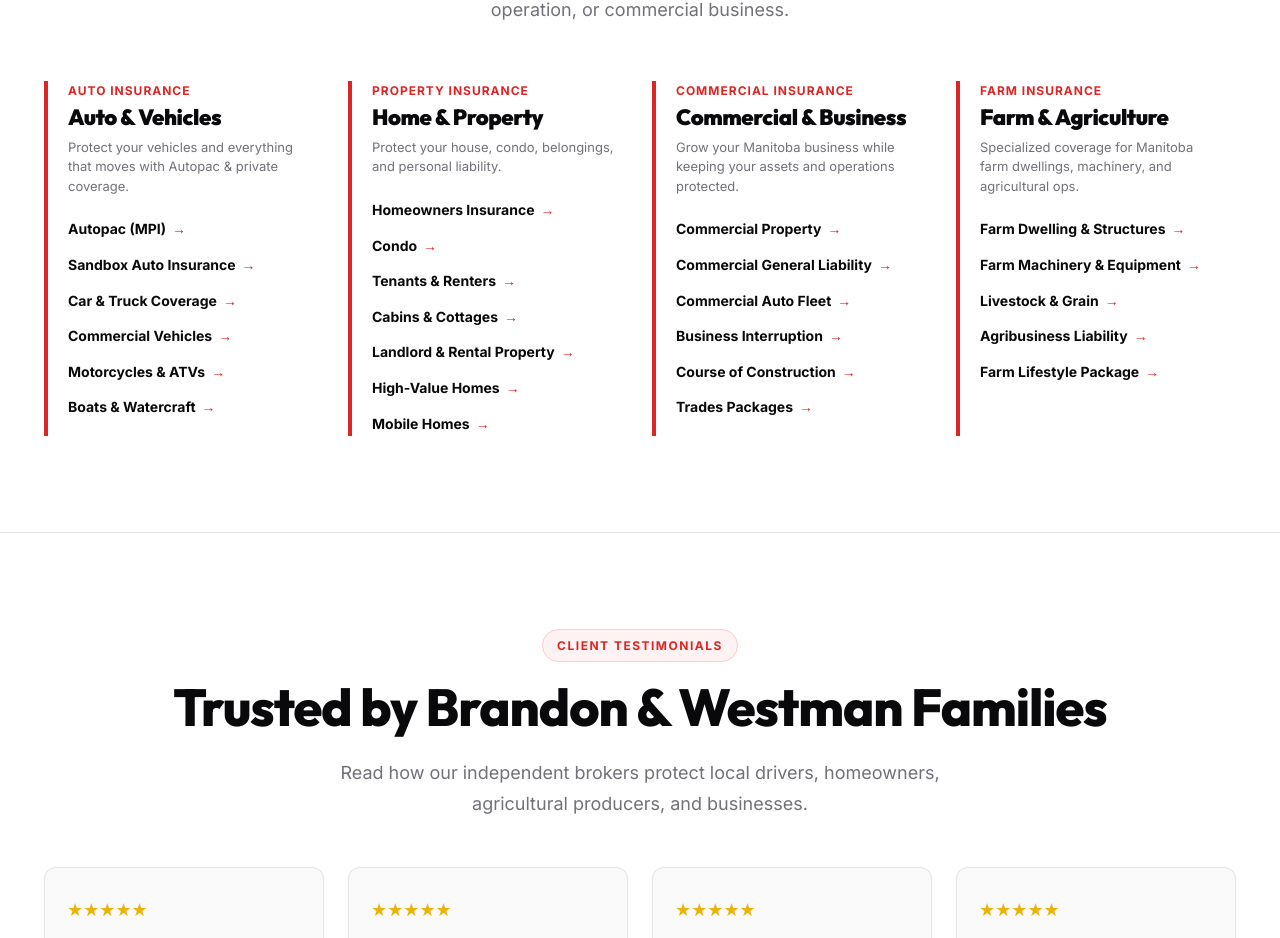
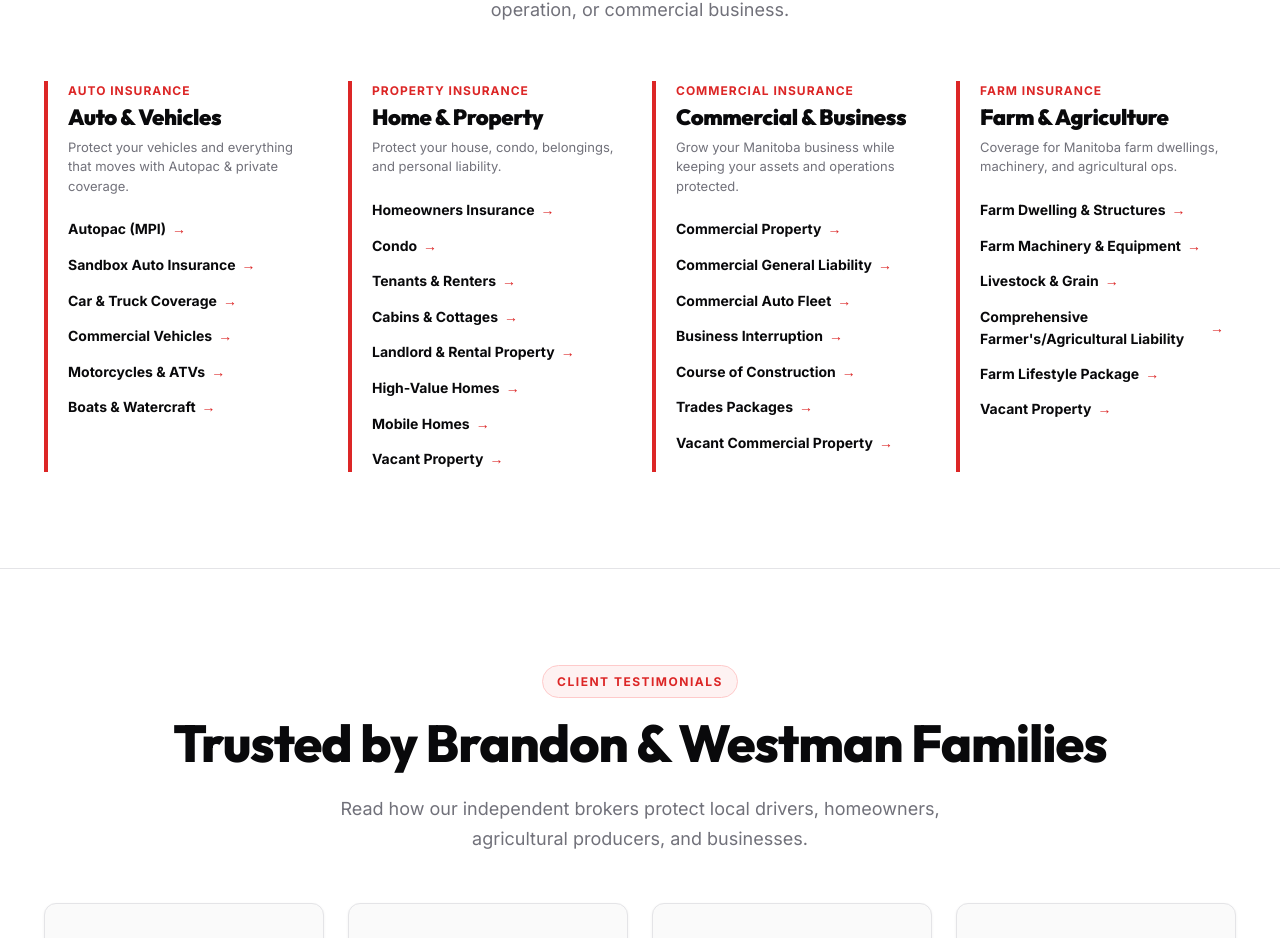
Before and after one commit to austinlmadeit/ficeks, a Next.js app: page / in a window 1280 px wide. Shown: the part 1489-2427 px from the top of the page. Built offline with nearby package versions, Linux system fonts and the light colour scheme.

Commit message:
Add Vacant Property variants to Home and Commercial options

```diff
--- a/app/page.js
+++ b/app/page.js
@@ -165,6 +165,7 @@
                   { name: 'Landlord & Rental Property', href: '/services/business-insurance' },
                   { name: 'High-Value Homes', href: '/services/home-insurance' },
                   { name: 'Mobile Homes', href: '/services/home-insurance' },
+                  { name: 'Vacant Property', href: '/services/home-insurance' },
                 ].map((item, idx) => (
                   <li key={idx}>
                     <Link href={item.href} style={{ fontSize: '14px', fontWeight: 700, color: '#09090b', display: 'inline-flex', alignItems: 'center', gap: '6px' }}>
@@ -196,6 +197,7 @@
                   { name: 'Business Interruption', href: '/services/business-insurance' },
                   { name: 'Course of Construction', href: '/services/business-insurance' },
                   { name: 'Trades Packages', href: '/services/business-insurance' },
+                  { name: 'Vacant Commercial Property', href: '/services/business-insurance' },
                 ].map((item, idx) => (
                   <li key={idx}>
                     <Link href={item.href} style={{ fontSize: '14px', fontWeight: 700, color: '#09090b', display: 'inline-flex', alignItems: 'center', gap: '6px' }}>
@@ -217,15 +219,16 @@
               </div>
               <h3 style={{ fontSize: '22px', fontWeight: 900, marginBottom: '8px' }}>Farm & Agriculture</h3>
               <p style={{ fontSize: '13px', color: '#71717a', lineHeight: 1.5, marginBottom: '20px' }}>
-                Specialized coverage for Manitoba farm dwellings, machinery, and agricultural ops.
+                Coverage for Manitoba farm dwellings, machinery, and agricultural ops.
               </p>
               <ul style={{ display: 'flex', flexDirection: 'column', gap: '10px' }}>
                 {[
                   { name: 'Farm Dwelling & Structures', href: '/services/farm-insurance' },
                   { name: 'Farm Machinery & Equipment', href: '/services/farm-insurance' },
                   { name: 'Livestock & Grain', href: '/services/farm-insurance' },
-                  { name: 'Agribusiness Liability', href: '/services/farm-insurance' },
+                  { name: 'Comprehensive Farmer\'s/Agricultural Liability', href: '/services/farm-insurance' },
                   { name: 'Farm Lifestyle Package', href: '/services/farm-insurance' },
+                  { name: 'Vacant Property', href: '/services/farm-insurance' },
                 ].map((item, idx) => (
                   <li key={idx}>
                     <Link href={item.href} style={{ fontSize: '14px', fontWeight: 700, color: '#09090b', display: 'inline-flex', alignItems: 'center', gap: '6px' }}>
```
Also changed, not shown: lib/data.js.
